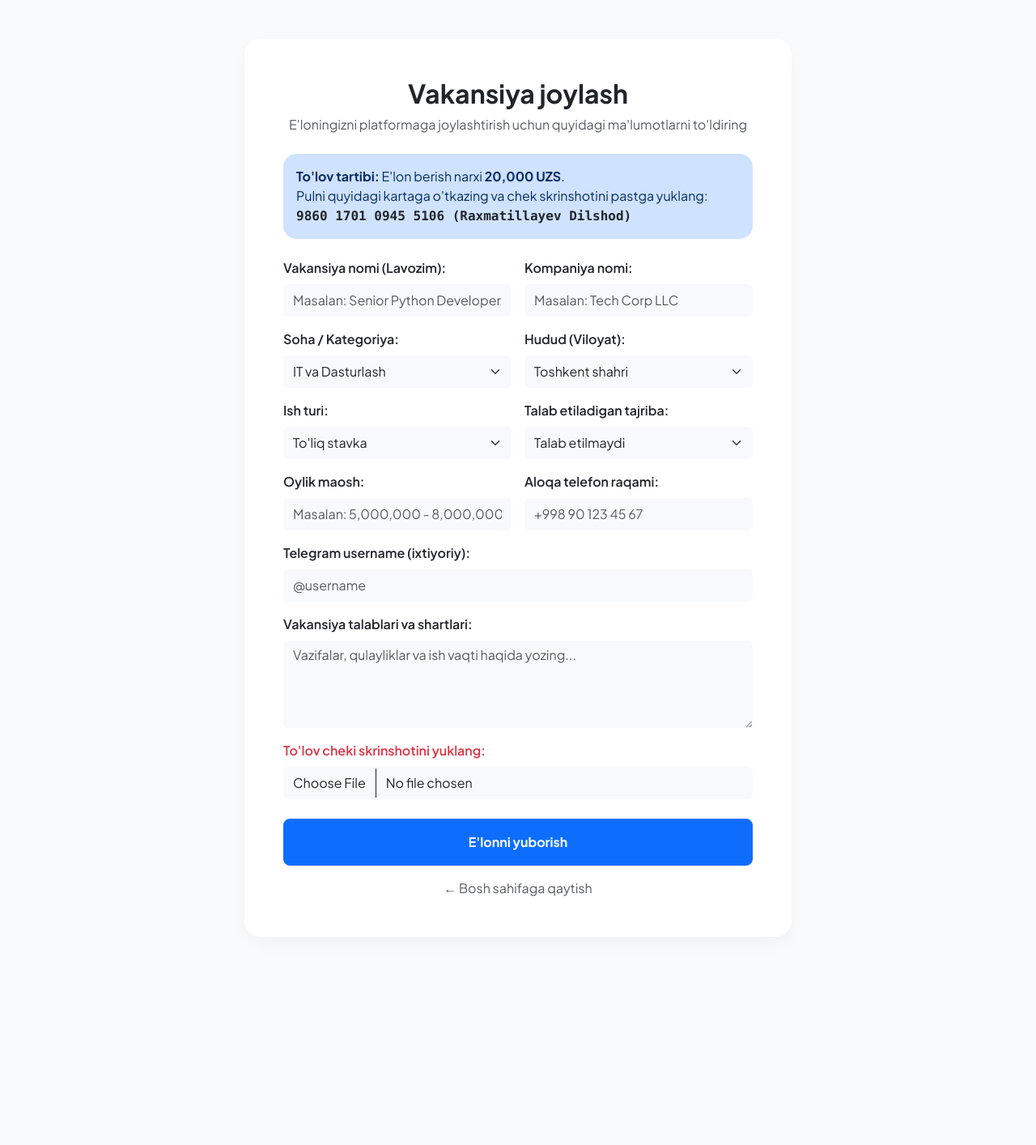
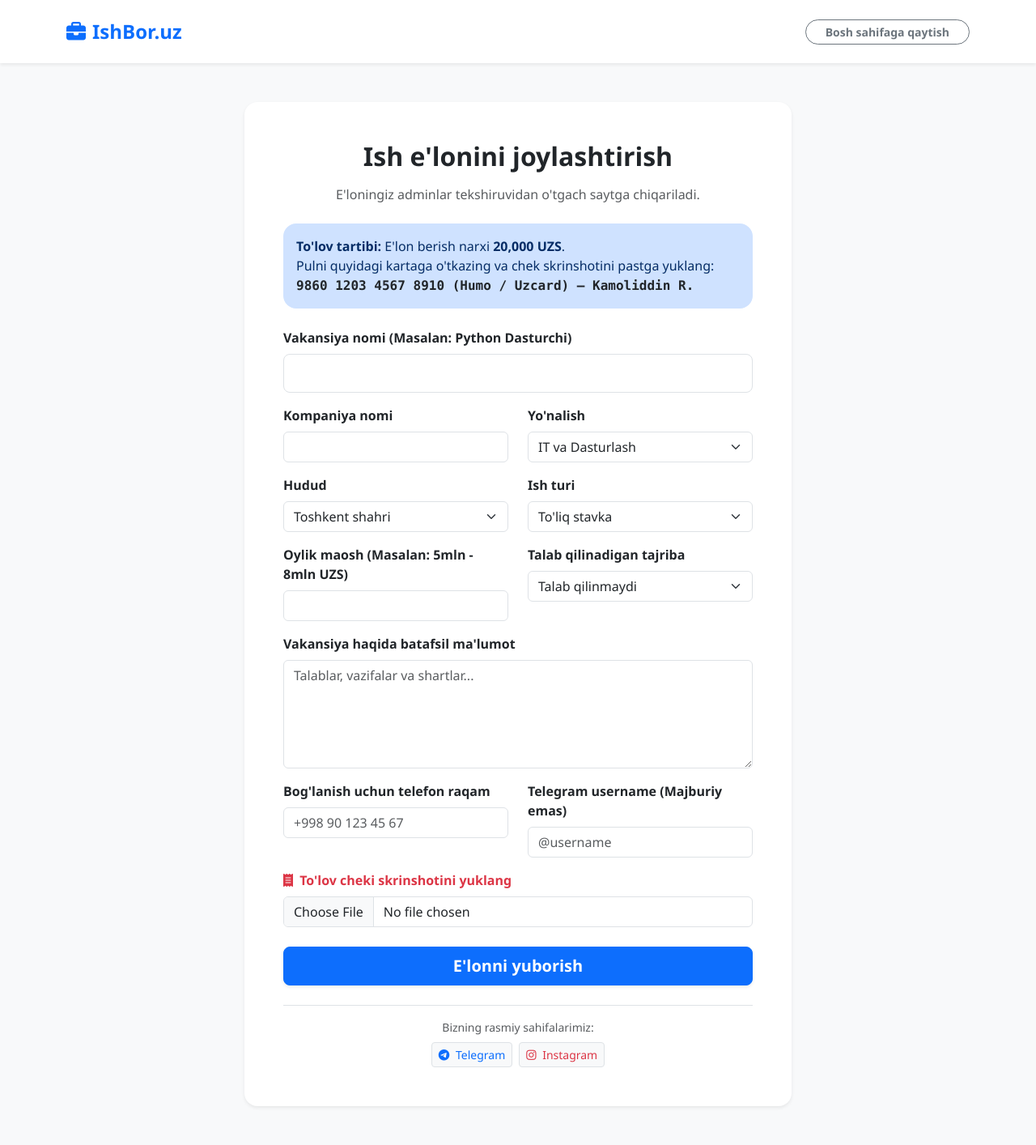
Before and after one commit to xlemann0/ishbor, a Flask app: page /add-job in a window 1280 px wide. Shown: the whole page at 81% size. Before the commit the page ends 1107 px from the top, so only its background shows below. Run offline with Flask 3, Linux system fonts and the light colour scheme.

Commit message:
Update add_job.html with new styles and structure

```diff
--- a/templates/add_job.html
+++ b/templates/add_job.html
@@ -2,97 +2,134 @@
 <html lang="uz">
 <head>
     <meta charset="UTF-8">
+    <meta name="viewport" content="width=device-width, initial-scale=1.0">
     <title>E'lon berish - IshBor.uz</title>
-    <link href="https://cdn.jsdelivr.net/npm/bootstrap@5.3.0/dist/css/bootstrap.min.css" rel="stylesheet">
-    <link href="https://fonts.googleapis.com/css2?family=Plus+Jakarta+Sans:wght@400;500;600;700&display=swap" rel="stylesheet">
+    <link href="https://cdn.jsdelivr.net/npm/bootstrap@5.3.2/dist/css/bootstrap.min.css" rel="stylesheet">
+    <link rel="stylesheet" href="https://cdnjs.cloudflare.com/ajax/libs/font-awesome/6.4.2/css/all.min.css">
     <style>
-        body { font-family: 'Plus Jakarta Sans', sans-serif; background-color: #f8fafc; }
-        .card { border: none; border-radius: 20px; box-shadow: 0 10px 25px -5px rgba(0,0,0,0.05); }
+        body { background-color: #f8f9fa; font-family: 'Segoe UI', Tahoma, Geneva, Verdana, sans-serif; }
     </style>
 </head>
-<body class="py-5">
-    <div class="container" style="max-width: 700px;">
-        <div class="card p-4 p-md-5 bg-white">
-            <h2 class="fw-bold text-center mb-2">Vakansiya joylash</h2>
-            <p class="text-center text-muted mb-4">E'loningizni platformaga joylashtirish uchun quyidagi ma'lumotlarni to'ldiring</p>
+<body>
 
+    <nav class="navbar navbar-expand-lg navbar-light bg-white shadow-sm py-3">
+        <div class="container">
+            <a class="navbar-brand fw-bold text-primary fs-4" href="/"><i class="fa-solid fa-briefcase me-2"></i>IshBor.uz</a>
+            <a href="/" class="btn btn-outline-secondary rounded-pill px-4 btn-sm fw-semibold">Bosh sahifaga qaytish</a>
+        </div>
+    </nav>
+
+    <div class="container my-5" style="max-width: 700px;">
+        <div class="card border-0 shadow-sm rounded-4 p-4 p-md-5 bg-white">
+            <h2 class="fw-bold mb-3 text-center">Ish e'lonini joylashtirish</h2>
+            <p class="text-muted text-center mb-4">E'loningiz adminlar tekshiruvidan o'tgach saytga chiqariladi.</p>
+
+            {% with messages = get_flashed_messages(with_categories=true) %}
+                {% if messages %}
+                    {% for category, message in messages %}
+                        <div class="alert alert-{{ category }} rounded-4 mb-4">{{ message }}</div>
+                    {% endfor %}
+                {% endif %}
+            {% endwith %}
+
+            <!-- TO'LOV KARTA RAQAMI (Shu yerdan o'zgartirasiz) -->
             <div class="alert alert-primary border-0 rounded-4 mb-4">
                 <strong>To'lov tartibi:</strong> E'lon berish narxi <strong>20,000 UZS</strong>.<br>
                 Pulni quyidagi kartaga o'tkazing va chek skrinshotini pastga yuklang:<br>
-                <code class="fs-6 fw-bold text-dark">9860 1701 0945 5106 (Raxmatillayev Dilshod)</code>
+                <code class="fs-6 fw-bold text-dark">9860 1203 4567 8910 (Humo / Uzcard) — Kamoliddin R.</code>
             </div>
 
-            <form method="POST" enctype="multipart/form-data" class="row g-3">
-                <div class="col-md-6">
-                    <label class="form-label fw-semibold">Vakansiya nomi (Lavozim):</label>
-                    <input type="text" name="title" class="form-control bg-light border-0 py-2" required placeholder="Masalan: Senior Python Developer">
+            <form method="POST" enctype="multipart/form-data" class="needs-validation">
+                <div class="mb-3">
+                    <label class="form-label fw-semibold">Vakansiya nomi (Masalan: Python Dasturchi)</label>
+                    <input type="text" name="title" class="form-control form-control-lg" required>
                 </div>
-                <div class="col-md-6">
-                    <label class="form-label fw-semibold">Kompaniya nomi:</label>
-                    <input type="text" name="company" class="form-control bg-light border-0 py-2" required placeholder="Masalan: Tech Corp LLC">
+
+                <div class="row">
+                    <div class="col-md-6 mb-3">
+                        <label class="form-label fw-semibold">Kompaniya nomi</label>
+                        <input type="text" name="company" class="form-control" required>
                     </div>
-                <div class="col-md-6">
-                    <label class="form-label fw-semibold">Soha / Kategoriya:</label>
-                    <select name="category" class="form-select bg-light border-0 py-2" required>
+                    <div class="col-md-6 mb-3">
+                        <label class="form-label fw-semibold">Yo'nalish</label>
+                        <select name="category" class="form-select" required>
                             {% for cat in categories %}
                             <option value="{{ cat }}">{{ cat }}</option>
                             {% endfor %}
                         </select>
                     </div>
-                <div class="col-md-6">
-                    <label class="form-label fw-semibold">Hudud (Viloyat):</label>
-                    <select name="region" class="form-select bg-light border-0 py-2" required>
+                </div>
+
+                <div class="row">
+                    <div class="col-md-6 mb-3">
+                        <label class="form-label fw-semibold">Hudud</label>
+                        <select name="region" class="form-select" required>
                             {% for reg in regions %}
                             <option value="{{ reg }}">{{ reg }}</option>
                             {% endfor %}
                         </select>
                     </div>
-                <div class="col-md-6">
-                    <label class="form-label fw-semibold">Ish turi:</label>
-                    <select name="job_type" class="form-select bg-light border-0 py-2" required>
+                    <div class="col-md-6 mb-3">
+                        <label class="form-label fw-semibold">Ish turi</label>
+                        <select name="job_type" class="form-select" required>
                             <option value="To'liq stavka">To'liq stavka</option>
                             <option value="Yarim stavka">Yarim stavka</option>
-                        <option value="Masofaviy (Remote)">Masofaviy (Remote)</option>
+                            <option value="Masofadan (Remote)">Masofadan (Remote)</option>
                             <option value="Stajirovka">Stajirovka</option>
                         </select>
                     </div>
-                <div class="col-md-6">
-                    <label class="form-label fw-semibold">Talab etiladigan tajriba:</label>
-                    <select name="experience" class="form-select bg-light border-0 py-2" required>
-                        <option value="Talab etilmaydi">Talab etilmaydi</option>
+                </div>
+
+                <div class="row">
+                    <div class="col-md-6 mb-3">
+                        <label class="form-label fw-semibold">Oylik maosh (Masalan: 5mln - 8mln UZS)</label>
+                        <input type="text" name="salary" class="form-control" required>
+                    </div>
+                    <div class="col-md-6 mb-3">
+                        <label class="form-label fw-semibold">Talab qilinadigan tajriba</label>
+                        <select name="experience" class="form-select" required>
+                            <option value="Talab qilinmaydi">Talab qilinmaydi</option>
                             <option value="1 yilgacha">1 yilgacha</option>
-                        <option value="1 - 3 yil">1 - 3 yil</option>
+                            <option value="1-3 yil">1-3 yil</option>
                             <option value="3 yildan yuqori">3 yildan yuqori</option>
                         </select>
                     </div>
-                <div class="col-md-6">
-                    <label class="form-label fw-semibold">Oylik maosh:</label>
-                    <input type="text" name="salary" class="form-control bg-light border-0 py-2" required placeholder="Masalan: 5,000,000 - 8,000,000 UZS">
                 </div>
-                <div class="col-md-6">
-                    <label class="form-label fw-semibold">Aloqa telefon raqami:</label>
-                    <input type="text" name="phone" class="form-control bg-light border-0 py-2" required placeholder="+998 90 123 45 67">
+
+                <div class="mb-3">
+                    <label class="form-label fw-semibold">Vakansiya haqida batafsil ma'lumot</label>
+                    <textarea name="description" rows="5" class="form-control" placeholder="Talablar, vazifalar va shartlar..." required></textarea>
                 </div>
-                <div class="col-12">
-                    <label class="form-label fw-semibold">Telegram username (ixtiyoriy):</label>
-                    <input type="text" name="telegram" class="form-control bg-light border-0 py-2" placeholder="@username">
+
+                <div class="row">
+                    <div class="col-md-6 mb-3">
+                        <label class="form-label fw-semibold">Bog'lanish uchun telefon raqam</label>
+                        <input type="text" name="phone" class="form-control" placeholder="+998 90 123 45 67" required>
                     </div>
-                <div class="col-12">
-                    <label class="form-label fw-semibold">Vakansiya talablari va shartlari:</label>
-                    <textarea name="description" class="form-control bg-light border-0" rows="4" required placeholder="Vazifalar, qulayliklar va ish vaqti haqida yozing..."></textarea>
+                    <div class="col-md-6 mb-3">
+                        <label class="form-label fw-semibold">Telegram username (Majburiy emas)</label>
+                        <input type="text" name="telegram" class="form-control" placeholder="@username">
                     </div>
-                <div class="col-12">
-                    <label class="form-label fw-semibold text-danger">To'lov cheki skrinshotini yuklang:</label>
-                    <input type="file" name="receipt" class="form-control bg-light border-0 py-2" accept="image/*" required>
                 </div>
-                <div class="col-12 mt-4">
-                    <button type="submit" class="btn btn-primary w-100 py-3 fw-bold rounded-3">E'lonni yuborish</button>
+
+                <div class="mb-4">
+                    <label class="form-label fw-semibold text-danger"><i class="fa-solid fa-receipt me-1"></i> To'lov cheki skrinshotini yuklang</label>
+                    <input type="file" name="receipt" class="form-control" accept="image/*" required>
                 </div>
+
+                <button type="submit" class="btn btn-primary btn-lg w-100 fw-semibold shadow-sm">E'lonni yuborish</button>
             </form>
-            <div class="text-center mt-3">
-                <a href="/" class="text-decoration-none text-muted">← Bosh sahifaga qaytish</a>
+
+            <div class="text-center mt-4 pt-3 border-top">
+                <p class="text-muted small mb-2">Bizning rasmiy sahifalarimiz:</p>
+                <div class="d-flex justify-content-center gap-2">
+                    <a href="https://t.me/Ishbor_Live" target="_blank" class="btn btn-sm btn-light border text-primary"><i class="fa-brands fa-telegram me-1"></i> Telegram</a>
+                    <a href="https://instagram.com/ishbor.live" target="_blank" class="btn btn-sm btn-light border text-danger"><i class="fa-brands fa-instagram me-1"></i> Instagram</a>
                 </div>
             </div>
         </div>
+    </div>
+
+    <script src="https://cdn.jsdelivr.net/npm/bootstrap@5.3.2/dist/js/bootstrap.bundle.min.js"></script>
 </body>
 </html>
```
Lines whose indentation alone changed are shown as unchanged.
